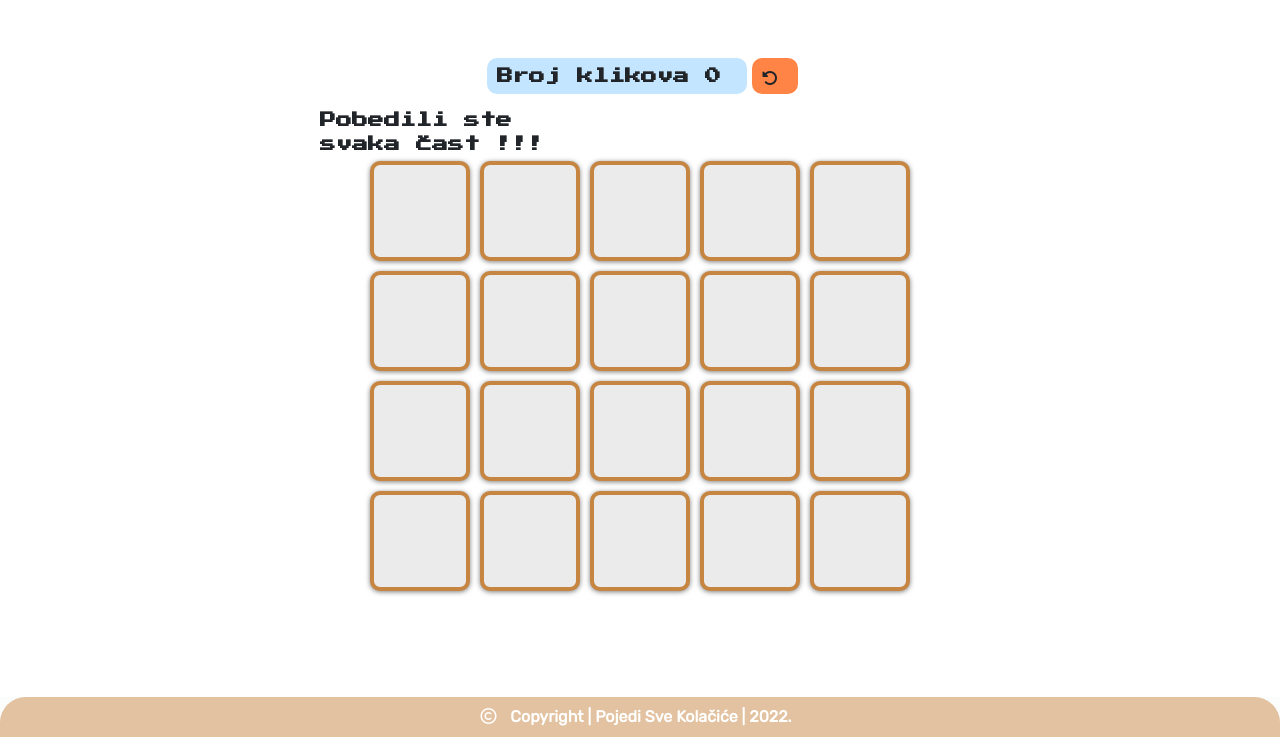
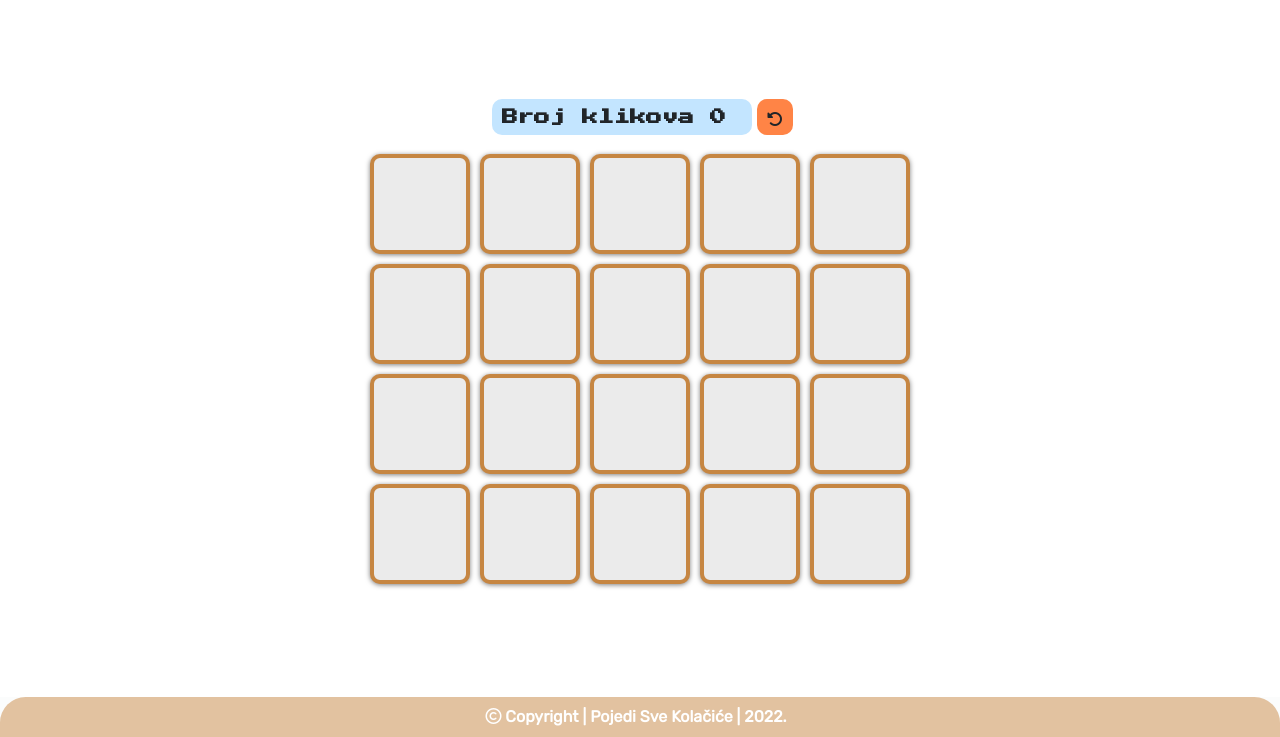
Before and after one commit to jovandeka/Cookie-shop-website--with-game, a PHP site: page / in a window 1280 px wide, after a click on "Igrica". Shown: the part 63-800 px from the top of the page. Run offline with PHP 8.4, Linux system fonts and the light colour scheme; some libraries are stand-ins or nearby versions; some web fonts are replaced.

Commit message:
Update style.css

```diff
--- a/CSS/style.css
+++ b/CSS/style.css
@@ -23,10 +23,7 @@ body{
 	margin: 0;
 	padding: 0;
 }
-i {
-	margin-right: 10px;
-}
-/*----------bootstrap-navbar-css------------*/
+
 .navbar-logo{
 	padding: 15px;
 	color: #fff;
@@ -154,7 +151,6 @@ i {
     left: -25px;
 }
 
-
 @media(min-width: 992px){
 	.navbar-expand-custom {
 	    -ms-flex-flow: row nowrap;
@@ -212,14 +208,43 @@ i {
 
 
 #igrica {
-	margin: 5% auto;
-	width: 640px;
+	margin: auto;
+	width: 550px;
   font-family: 'Press Start 2P', 'Pacifico', sans-serif;
   font-weight: bold;
+  position:absolute;
+	top:50%;
+	left:50%;
+	transform:translate(-50%,-50%);
 }
+#pobeda {
+  width: 100%;
+  font-family: 'Press Start 2P', 'Pacifico', sans-serif;
+  font-weight: bold;
+  font-size: x-large;
+  text-align: center;
+  display: none;
+  -webkit-text-stroke: 0.5px black;
+  position:absolute;
+	top:50%;
+	left:50%;
+	transform:translate(-50%,-50%);
+  animation: zoomup 0.8s linear infinite;
+}
+@keyframes zoomup {
+  0%,
+  100% {
+    color: #ffff00;
+    top: 53%;
+  }
+  50% {
+    color: #15ff00;
+    top: 55%;
+  }
+}
+
 #boxcard {
 	z-index: 1;
-  margin-left: 7%;
 }
 #boxcard div{
 	float: left;
@@ -259,6 +284,7 @@ i {
 	border-radius: 10px;
 	cursor: pointer;
 }
+
 
 #mreze ul {
 	position:absolute;
@@ -382,11 +408,15 @@ i {
 
 
 .item {
+  position:absolute;
+	top:50%;
+	left:50%;
+	transform:translate(-50%,-50%);
   width: 100%;
   padding: 50px;
   height: 280px;
   text-align: center;
   background-color: #ffffff;
   border-bottom: 1px solid #ccc;
-
+  border-top: 1px solid #ccc;
 }
```
Lines whose indentation alone changed are shown as unchanged.
